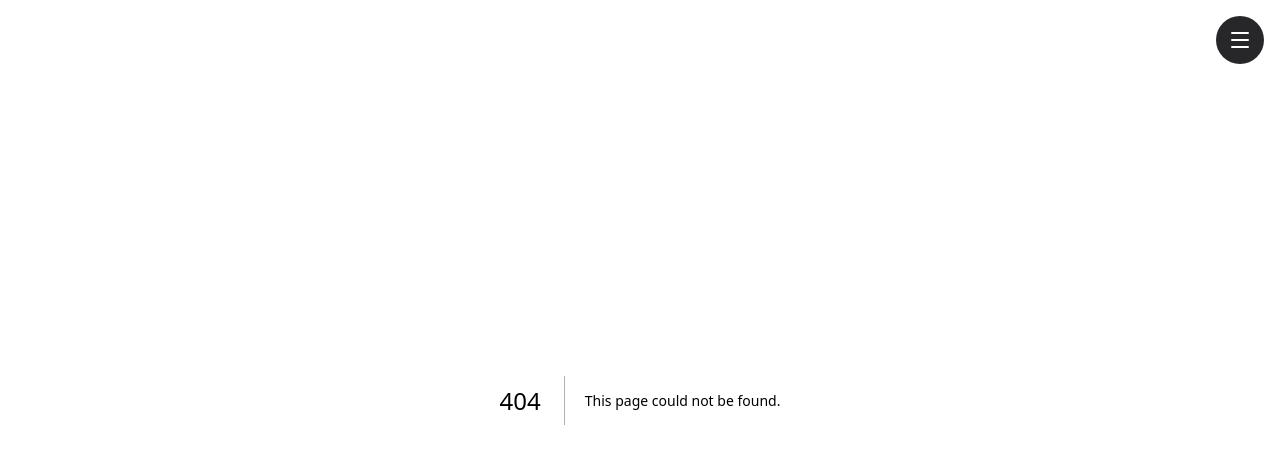
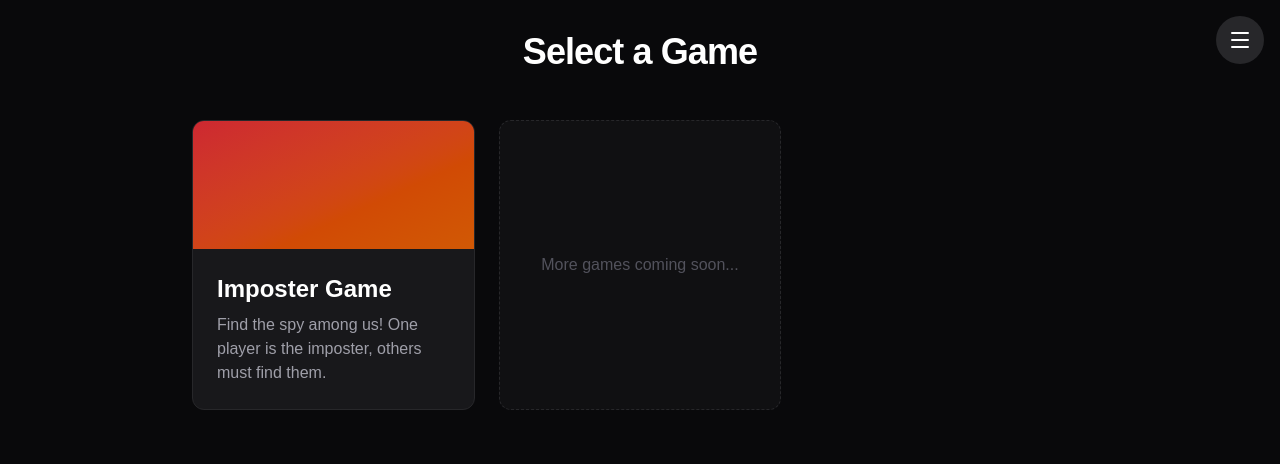
Before and after one commit to gyedongjeon/partygame, a Next.js app in the folder frontend/: page /games in a window 1280 px wide. Before the commit this address had no page. Shown: the top 464 px of the page. Built offline with nearby package versions, Linux system fonts and the light colour scheme.

Commit message:
feat(frontend): implement game select page
- Add /games page with card layout
- Redirect login to /games
- Add Games link to Menu component

```diff
--- /dev/null
+++ b/frontend/src/app/games/page.tsx
@@ -0,0 +1,53 @@
+'use client';
+
+import { useRouter } from 'next/navigation';
+
+interface Game {
+    id: string;
+    name: string;
+    description: string;
+    color: string;
+    path: string;
+}
+
+const GAMES: Game[] = [
+    {
+        id: 'imposter',
+        name: 'Imposter Game',
+        description: 'Find the spy among us! One player is the imposter, others must find them.',
+        color: 'from-red-500 to-orange-500',
+        path: '/lobby'
+    },
+    // Future games can be added here
+];
+
+export default function GamesPage() {
+    const router = useRouter();
+
+    return (
+        <div className="flex min-h-screen w-full flex-col items-center bg-zinc-950 p-8 text-white">
+            <h1 className="mb-12 text-4xl font-bold tracking-tight">Select a Game</h1>
+
+            <div className="grid w-full max-w-4xl grid-cols-1 gap-6 md:grid-cols-2 lg:grid-cols-3">
+                {GAMES.map((game) => (
+                    <div
+                        key={game.id}
+                        onClick={() => router.push(game.path)}
+                        className={`group cursor-pointer overflow-hidden rounded-xl border border-zinc-800 bg-zinc-900 transition-all hover:scale-105 hover:border-zinc-700 hover:shadow-xl`}
+                    >
+                        <div className={`h-32 w-full bg-gradient-to-br ${game.color} opacity-80 transition-opacity group-hover:opacity-100`}></div>
+                        <div className="p-6">
+                            <h2 className="mb-2 text-2xl font-bold">{game.name}</h2>
+                            <p className="text-zinc-400">{game.description}</p>
+                        </div>
+                    </div>
+                ))}
+
+                {/* Placeholder for "Coming Soon" */}
+                <div className="flex h-full min-h-[250px] items-center justify-center rounded-xl border border-dashed border-zinc-800 bg-zinc-900/50 p-6 text-zinc-600">
+                    <p>More games coming soon...</p>
+                </div>
+            </div>
+        </div>
+    );
+}
--- a/frontend/src/app/page.tsx
+++ b/frontend/src/app/page.tsx
@@ -16,7 +16,7 @@ export default function Home() {
         if (res.ok) {
           // If authorized, verify result is JSON and valid (optional but good)
           // and redirect
-          router.push('/lobby');
+          router.push('/games');
         } else {
           setLoading(false);
         }
--- a/frontend/src/components/Menu.tsx
+++ b/frontend/src/components/Menu.tsx
@@ -60,6 +60,16 @@ export default function Menu() {
                         Menu
                     </div>
                     <button
+                        onClick={() => {
+                            setIsOpen(false);
+                            router.push('/games');
+                        }}
+                        className="flex w-full items-center px-4 py-2 text-sm text-white hover:bg-zinc-700"
+                    >
+                        <MenuIcon className="mr-2 h-4 w-4" />
+                        Games
+                    </button>
+                    <button
                         onClick={handleLogout}
                         className="flex w-full items-center px-4 py-2 text-sm text-white hover:bg-zinc-700"
                     >
```
